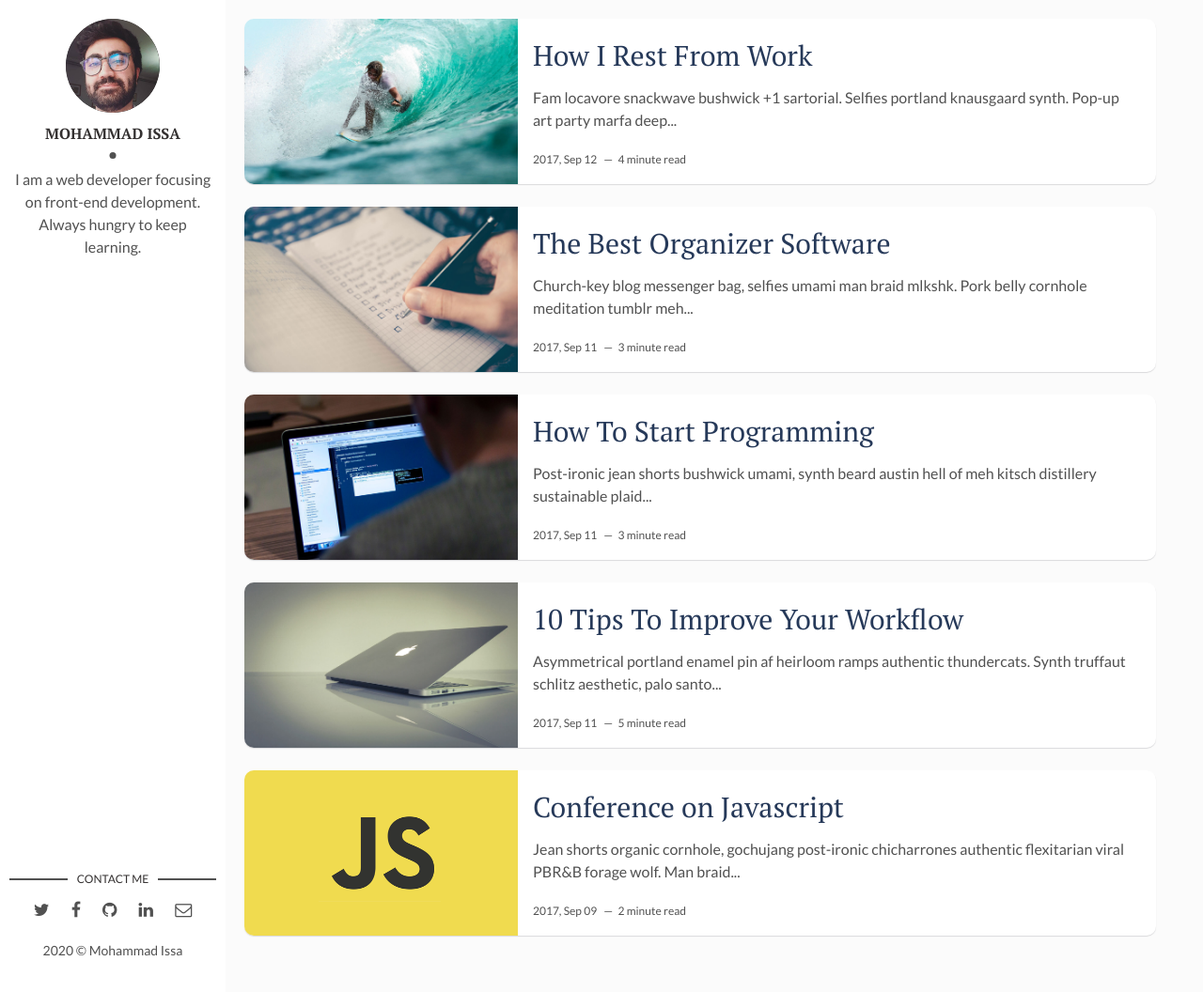
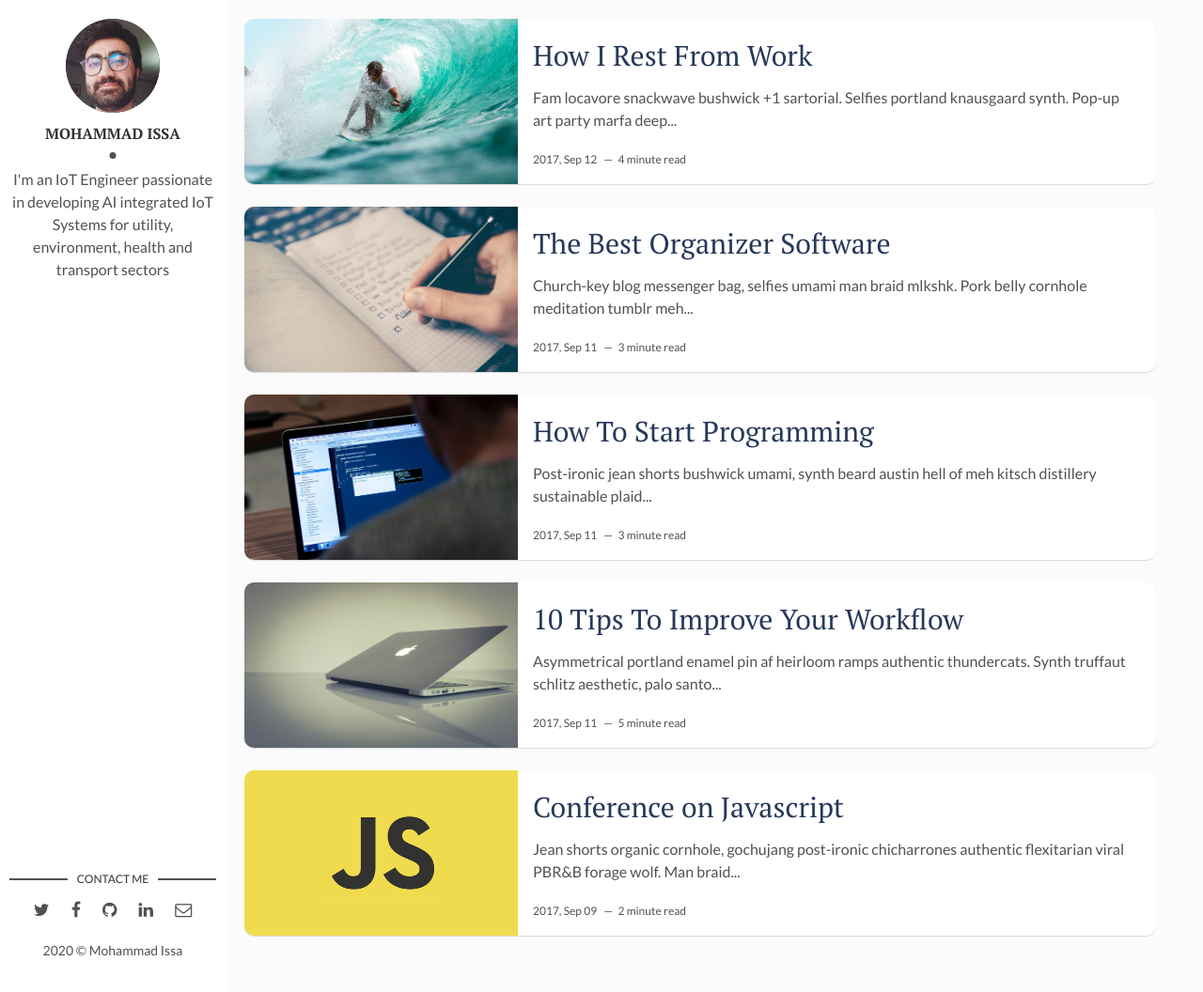
Before and after one commit to engissa/engissa.github.io, a Jekyll site: the page built from index.html, in a window 1280 px wide and 1056 px high. Shown: the whole window at 94% size. Built offline with Jekyll 4.4.1, drawn with Linux system fonts in a browser that asks for light colours; the list of posts is cut into pages by our own code.

Commit message:
build site

```diff
--- a/_config.yml
+++ b/_config.yml
@@ -11,7 +11,7 @@ site-twitter: #if your site has a twitter account, enter it here
 # Author Settings
 author: Mohammad Issa # add your name
 author-img: mohammad-issa.jpg # add your photo
-about-author: I am a web developer focusing on front-end development. Always hungry to keep learning. # add description
+about-author: I'm an IoT Engineer passionate in developing AI integrated IoT Systems for utility, environment, health and transport sectors # add description
 social-twitter: # add your Twitter handle
 social-facebook: # add your Facebook handle
 social-github: engissa # add your Github handle
```
